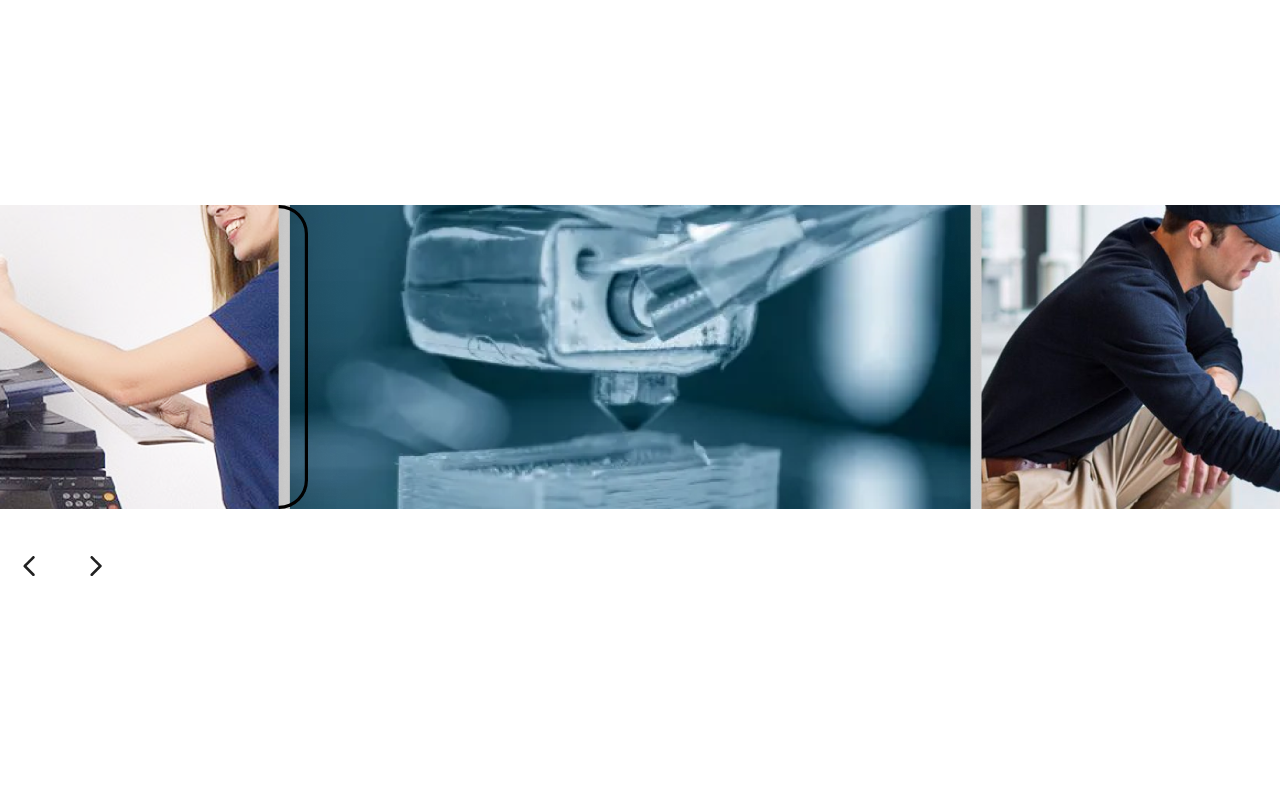
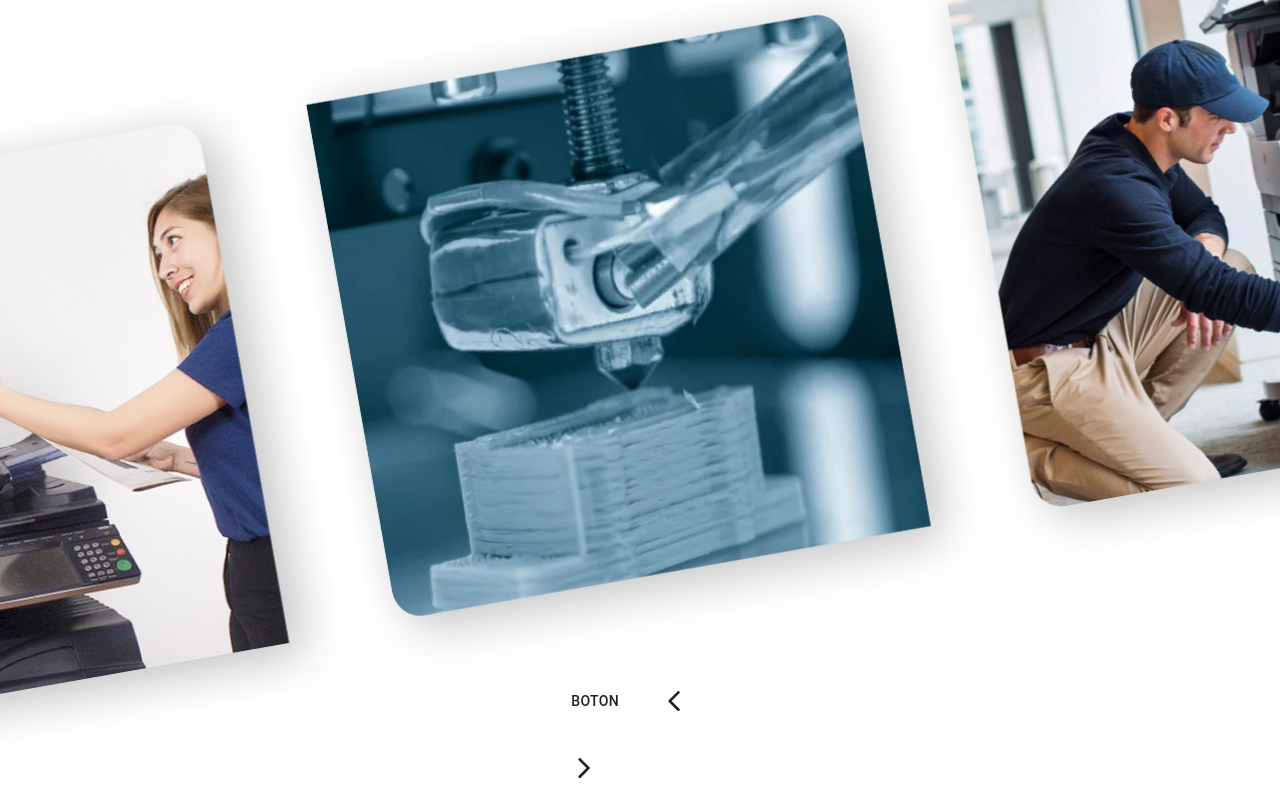
Before and after one commit to lorenzolopez2008/Set, a Next.js app: page /test in a window 1280 px wide. Built offline with nearby package versions, Linux system fonts and the light colour scheme.

Commit message:
feat carousel rotated

```diff
--- a/src/app/components/Carousel/Carousel.tsx
+++ b/src/app/components/Carousel/Carousel.tsx
@@ -1,12 +1,13 @@
 'use client';
 
-import { Box } from '@mui/material';
+import { Box, Button } from '@mui/material';
 import {
   NextButton,
   PrevButton,
   usePrevNextButtons,
 } from './CarouselButtons/CarouselButtons';
 import useEmblaCarousel from 'embla-carousel-react';
+import Image from 'next/image';
 
 interface Props {
   images: string[];
@@ -29,8 +30,12 @@ export const Carousel = ({ images }: Props) => {
           {images.map((image) => {
             return (
               <Box className="embla__slide">
-                <Box className="embla__slide__number">
-                  <img src={image} alt="" />
+                <Box
+                  className="embla__slide__number"
+                  width="clamp(13.353rem, 50vw, 35.064rem)"
+                  height="clamp(13.353rem, 50vw, 50.064rem)"
+                >
+                  <Image src={image} alt="" fill />
                 </Box>
               </Box>
             );
@@ -40,6 +45,7 @@ export const Carousel = ({ images }: Props) => {
 
       <Box className="embla__controls">
         <Box className="embla__buttons">
+          <Button variant="mainGreen">Boton</Button>
           <PrevButton onClick={onPrevButtonClick} disabled={prevBtnDisabled} />
           <NextButton onClick={onNextButtonClick} disabled={nextBtnDisabled} />
         </Box>
--- a/src/app/globals.css
+++ b/src/app/globals.css
@@ -1,7 +1,7 @@
 .embla {
   min-width: 70rem;
   margin: auto;
-  --slide-height: 19rem;
+
   --slide-spacing: 1rem;
   --slide-size: 100%;
   --slide-spacing-sm: 1.6rem;
@@ -10,7 +10,7 @@
   --slide-size-lg: calc(100% / 3);
 }
 .embla__viewport {
-  overflow: hidden;
+  rotate: 350deg;
 }
 .embla__container {
   backface-visibility: hidden;
@@ -32,24 +32,23 @@
 }
 
 .embla__slide__number {
-  box-shadow: inset 0 0 0 0.2rem #000;
   border-radius: 1.8rem;
   font-size: 4rem;
   font-weight: 600;
   display: flex;
   align-items: center;
   justify-content: center;
-  height: var(--slide-height);
   user-select: none;
 }
 
 /*controls*/
 .embla__controls {
-  display: grid;
-  grid-template-columns: auto 1fr;
   justify-content: space-between;
   gap: 1.2rem;
   margin-top: 1.8rem;
+  display: 'flex';
+  align-items: center;
+  justify-items: center;
 }
 .embla__buttons {
   display: grid;
--- a/src/app/test/page.tsx
+++ b/src/app/test/page.tsx
@@ -11,6 +11,7 @@ const Test = () => {
         display: 'flex',
         justifyContent: 'center',
         aignItems: 'center',
+        overflowX: 'hidden',
       }}
     >
       <Carousel images={images} />
```
